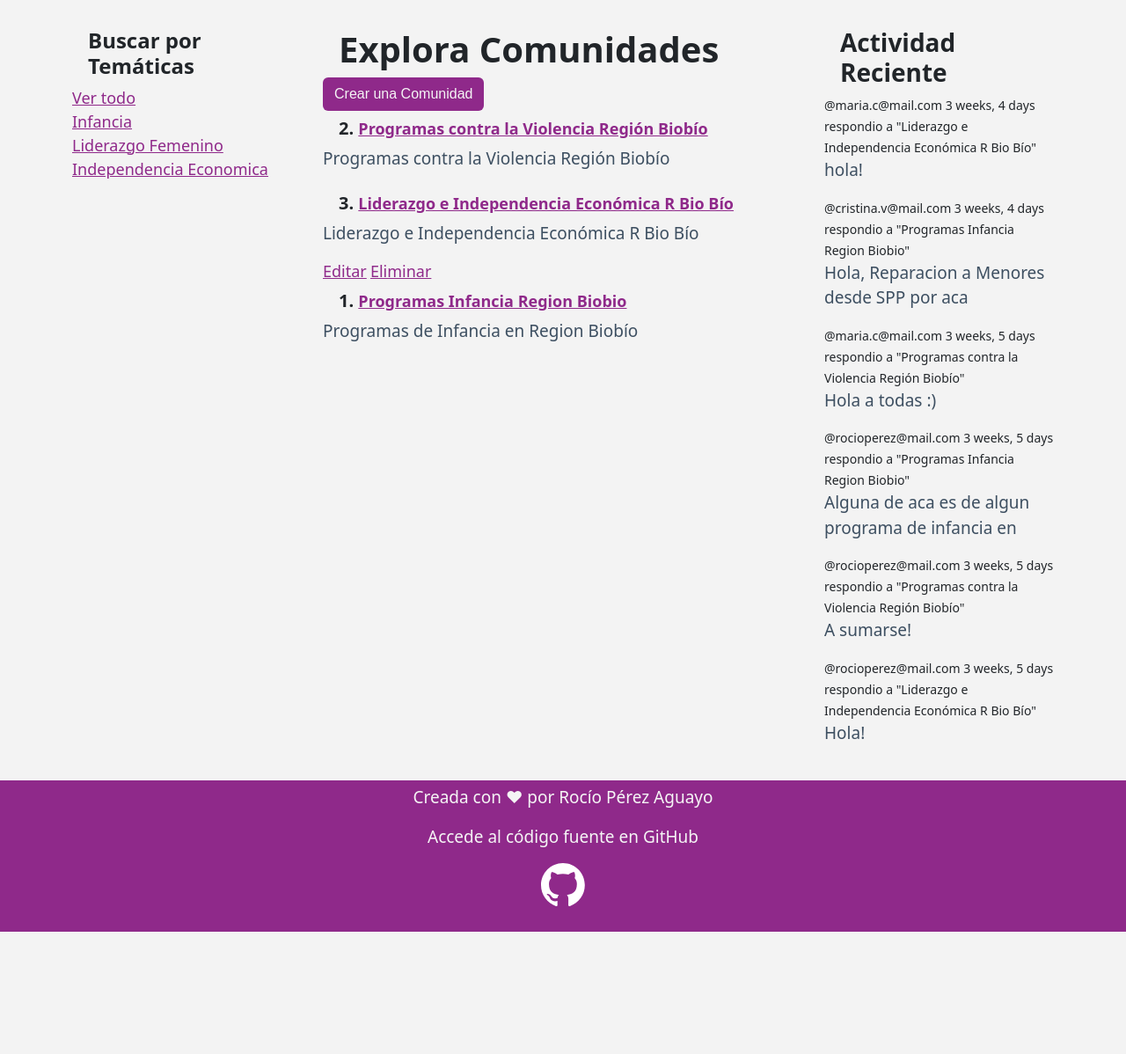
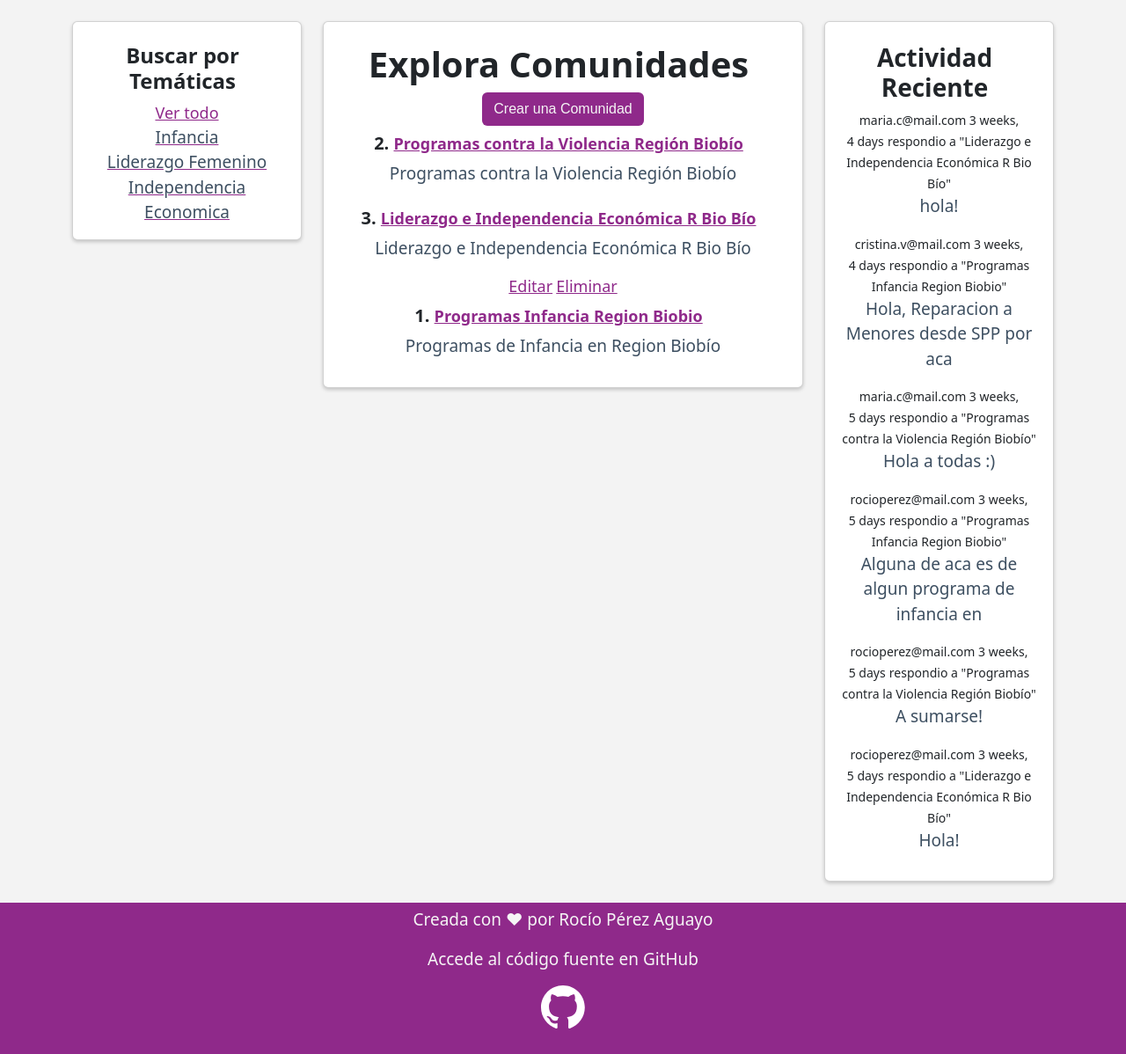
Before and after one commit to rociotatiana/centro_violeta, a Django app: page /explora_comunidades in a window 1280 px wide. Shown: the part 86-1284 px from the top of the page at 88% size. Before the commit the page ends 1145 px from the top, so only its background shows below. Run offline with Django 5.2, Linux system fonts and the light colour scheme; a user stored in the database is signed in; data comes from the database, SQL or seed files in the repository; both versions use the stored data as it was after the commit.

Commit message:
frontend tweaks

```diff
--- a/base/templates/base/dashboard.html
+++ b/base/templates/base/dashboard.html
@@ -12,7 +12,7 @@
           <h5 class="card-title">Explorar Comunidades</h5>
           <p class="card-text">Lorem ipsum dolor sit amet consectetur adipisicing elit. </p>
           <br>
-          <a href="{% url 'explora_comunidades' %}">
+          <a href="{% url 'chart_beneficiarias' %}">
             <button>Indicadores Beneficiarias</button></a>
         </div>
       </div>
--- a/base/templates/base/explora_comunidades.html
+++ b/base/templates/base/explora_comunidades.html
@@ -4,25 +4,35 @@
 <div class="container">
     <div class="row">
         <div class="col-sm-3">
+
+            <div class="card text-center">
+                <div class="card-body">
                     <h4>Buscar por Temáticas</h4>
                     <div>
                         <a href="{% url 'explora_comunidades'%}">Ver todo</a>
                     </div>
                     {% for tematica in tematicas %}
                     <div>
-                <a href="{% url 'explora_comunidades'%}?q={{tematica.nombre}}">{{tematica.nombre}}</a>
+                        <a href="{% url 'explora_comunidades'%}?q={{tematica.nombre}}">
+                            <p class="card-text">{{tematica.nombre}}</p>
+                        </a>
                     </div>
                     {% endfor %}
                 </div>
+            </div>
+        </div>
         <div class="col-sm-6">
+            <div class="card text-center">
+                <div class="card-body">
                     <h1>Explora Comunidades</h1>
                     <div>
-<a href="{% url 'crear_comunidad' %}"></a><button>Crear una Comunidad</button></a>
+                        <a href="{% url 'crear_comunidad' %}"><button>Crear una Comunidad</button></a>
                     </div>
                     {% for comunidad in comunidades %}
                     <div class="media">
                         <div class="media-body">
-                    <h5 class="mt-0">{{comunidad.id}}. <a href="{% url 'comunidad' comunidad.id %}"> {{comunidad.nombre}} </a></h5>
+                            <h5 class="mt-0">{{comunidad.id}}. <a href="{% url 'comunidad' comunidad.id %}">
+                                    {{comunidad.nombre}} </a></h5>
                             <p>{{comunidad.descripcion}}</p>
                             {% if request.user == comunidad.administrador %}
                             <a href="{% url 'actualizar_comunidad' comunidad.id %}">Editar</a>
@@ -31,14 +41,17 @@
                         </div>
                     </div>
                     {% endfor %}
-
+                </div>
+            </div>
         </div>
 
         <div class="col-sm-3">
+            <div class="card text-center">
+                <div class="card-body">
                     <h3>Actividad Reciente</h3>
                     {% for mensaje in mensajes_comunidades %}
                     <div>
-                <small>@{{mensaje.usuario}} {{mensaje.created|timesince}}</small>
+                        <small>{{mensaje.usuario}} {{mensaje.created|timesince}}</small>
                         <small>respondio a "{{mensaje.comunidad}}"</small>
                         <p>{{mensaje}}</p>
                         {% if request.user == mensaje.usuario %}
@@ -46,6 +59,8 @@
                         {% endif %}
                     </div>
                     {% endfor %}
+                </div>
+            </div>
         </div>
     </div>
 </div>
--- a/base/views.py
+++ b/base/views.py
@@ -301,7 +301,7 @@ from datetime import date
 
 def chart_beneficiarias(request):
     # Obtiene todos los datos de las beneficiarias
-    beneficiarias = Beneficiaria.objects.all()
+    beneficiarias = Beneficiaria.objects.filter(profesional_que_ingresa__programa = request.user.programa)
 
     # Gráfico en barra de nivel educativo
     niveles_educativos = beneficiarias.values('nivel_educativo').annotate(count=Count('nivel_educativo')).order_by('nivel_educativo')
@@ -347,7 +347,7 @@ def chart_beneficiarias(request):
     # Calcula la edad basada en la fecha de nacimiento
     today = date.today()
     edades = [(today.year - b.fecha_nacimiento.year - ((today.month, today.day) < (b.fecha_nacimiento.month, b.fecha_nacimiento.day))) for b in beneficiarias]
-    fig_edades = px.histogram(
+    fig_edades = px.bar(
         x=edades,
         labels={'x': 'Edad', 'y': 'Cantidad'},
         title='Distribución de Edad de Beneficiarias'
```
Also changed, not shown: base/templates/base/comunidad.html (+5 -5 lines), db.sqlite3. Lines whose indentation alone changed are shown as unchanged.
